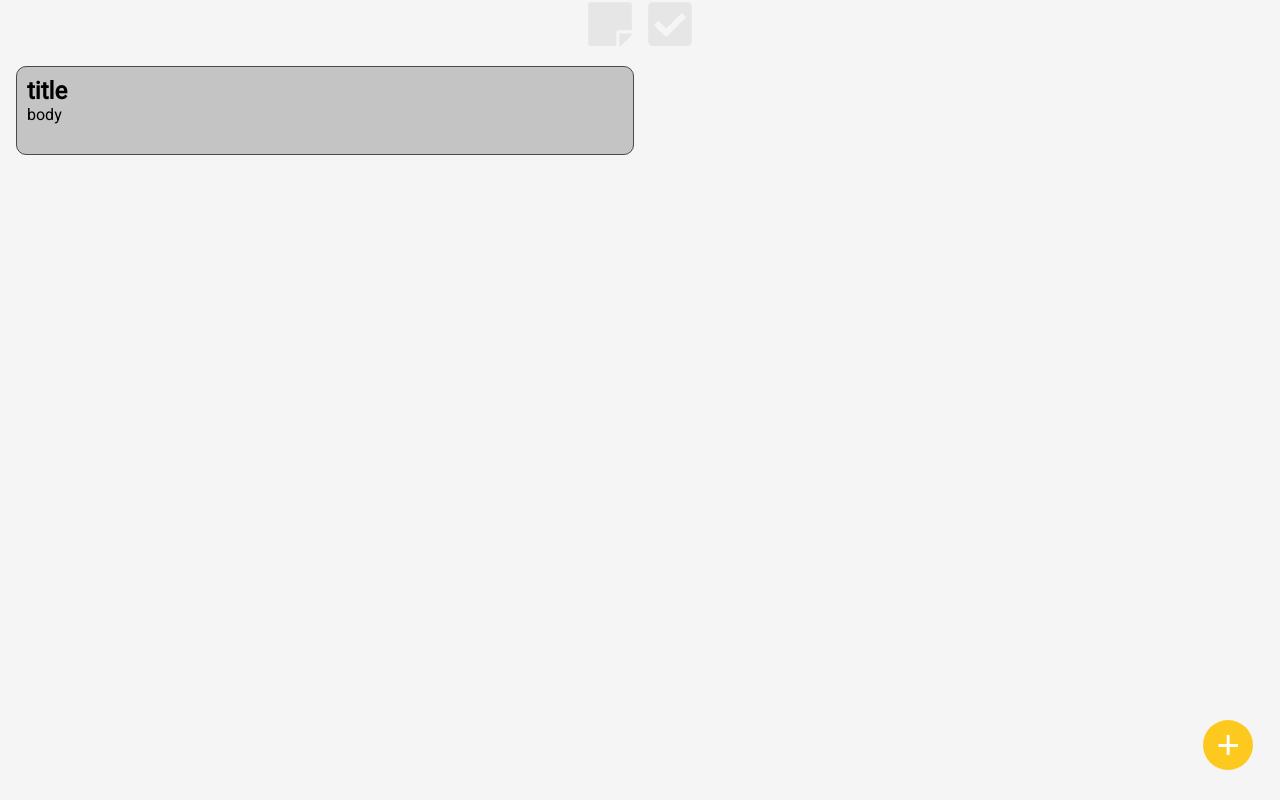
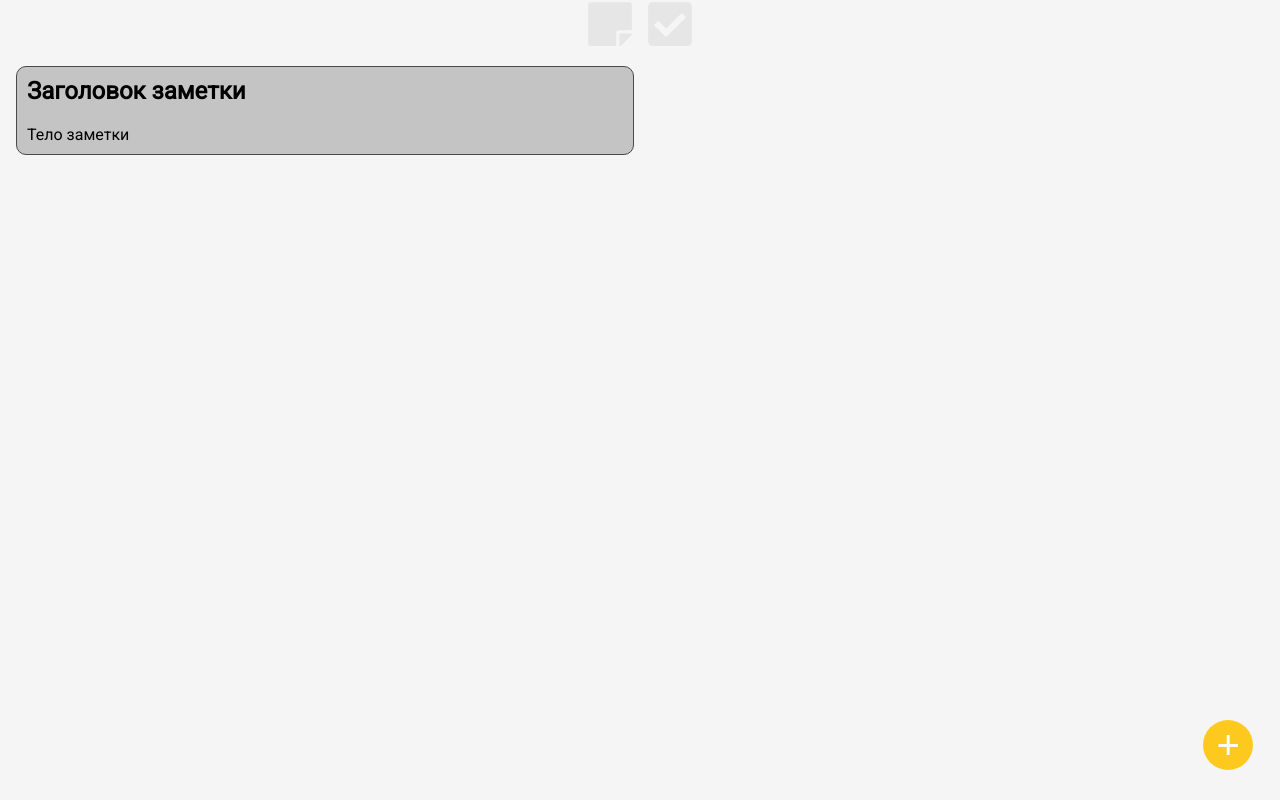
Before and after one commit to legendaryneobatman/notes, a Vue app: page / in a window 1280 px wide. Built offline with nearby package versions, Linux system fonts and the light colour scheme; a web font is replaced by a local one.

Commit message:
Modified store/note.js and components:NoteItem,NoteView, Note.Form for two-side binding Реализовано двухсторонее связывание для заметки

```diff
--- a/src/App.vue
+++ b/src/App.vue
@@ -1,5 +1,5 @@
 <template>
-  <div class="app">
+  <div class="app" id="app" ref="app">
     <app-header/>
     <note-list/>
     <note-button/>
--- a/src/components/NoteForm.vue
+++ b/src/components/NoteForm.vue
@@ -1,40 +1,75 @@
 <template>
   <div
-      class="note-item"
+      class="note-form"
   >
-    <div class="note__form">
-      <div
-          class="note__header"
-      >
-        <my-input
-
-            type="text"
-            placeholder="Заголовок"
-        />
-        <div class="note-icons">
-          <fa
-              class="note-icons__item"
-
-              icon="check"
-          />
-        </div>
-      </div>
-      <my-input
-
-      ></my-input>
-    </div>
+    <my-input
+        class="note-form__title"
+        type="text"
+        placeholder="Заголовок  заметки"
+        :value="this.noteForm.title"
+        @input="updateNoteFormTitle"
+    />
+    <my-input
+        class="note-form__body"
+        type="text"
+        placeholder="Тело заметки"
+        :value="this.noteForm.body"
+        @input="updateNoteFormBody"
+    />
   </div>
 </template>
 
 <script>
 import MyInput from "./UI/MyInput";
+
 export default {
   name: "note-form",
   components: {MyInput},
+  props: {
+    note: {
+      type: Object
+    }
+  },
+  data() {
+    return {
+      myInputValue:'',
+      noteForm:{title:'',body:'',}
+    }
+  },
+  methods: {
+    updateNoteFormTitle(event){
+      this.$store.dispatch('note/updateNoteFormTitle', {event:event, note:this.note})
+    },
+    updateNoteFormBody(event){
+      this.$store.dispatch('note/updateNoteFormBody', {event:event, note:this.note})
+    },
+  },
+  computed : {
+
+
+
+  }
 }
 
 </script>
 
-<style scoped>
+<style lang="scss" scoped>
+.note-form {
+  display: flex;
+  flex-direction: column;
+  background-color: #c4c4c4;
+  border: 1px solid #4a4a4a;
+  border-radius: 10px;
+  font-family: $font-main;
+  padding: 10px;
 
+  &__title {
+    cursor: text;
+  }
+
+  &__body {
+    cursor: text;
+    min-height: 100px;
+  }
+}
 </style>
--- a/src/components/NoteItem.vue
+++ b/src/components/NoteItem.vue
@@ -4,11 +4,17 @@
   >
     <note-view
         class="note-item"
-        v-show="!this.$store.state.note.noteStatus"
+        v-show="!note.noteStatus"
+        :note="note"
+        @mousedown="setHoldTime"
+        @mouseup="clearTimer"
+
     />
     <note-form
         class="note-item"
-        v-show="this.$store.state.note.noteStatus"
+        v-show="note.noteStatus"
+        :note="note"
+
     />
   </div>
 
@@ -22,32 +28,74 @@ import NoteForm from "./NoteForm";
 
 export default {
   components: {NoteForm, NoteView,},
+  props: {
+    note: {
+      type: Object
+    }
+  },
   data() {
     return {
-      noteEdit: {
-        id: null,
-        title: '',
-        body: '',
-      },
-      isDark: false,
+      holdStart: 0,
+      holdTime: 0,
+      timerId:null,
     }
   },
   methods: {
+    setHoldTime() {
+      this.holdStart = Date.now()
+      this.timerId = setInterval(this.computeHoldTime);
 
+    },
+    clearTimer() {
+      clearInterval(this.timerId)
+    },
+    computeHoldTime() {
+      this.holdTime = Date.now() - this.holdStart;
+      this.setForm()
+    },
+    setForm() {
+      if (this.holdTime >= 750 && this.note.noteStatus === false) {
+        this.$store.dispatch('note/changeNoteStatus', this.note)
+        clearInterval(this.timerId)
+      }
+    },
+    setView() {
+      document.addEventListener('click',e => {
+        let target = e.target
+        let block = this.$el
+        if (!block.contains(target) && this.note.noteStatus === true) {
+          this.$store.dispatch('note/changeNoteStatus', this.note)
+        }
+      })
+    },
+    updateNote(){
+      this.$store.dispatch('note/updateNote', this.note)
+    },
+  },
+  mounted() {
+    this.setView()
+  },
+  updated() {
+    this.updateNote()
   }
 }
 </script>
 
 <style lang="scss" scoped>
 .note {
-  margin: 0;
   display: grid;
   grid-template-rows: 1fr auto;
   break-inside: avoid;
+
+  min-height: 100px;
+
+  margin: 0;
   padding-bottom: 0.7em;
-
-  height: 100px;
-
+  &-item {
+    display: grid;
+    grid-template-rows: 1fr auto;
+    break-inside: avoid;
+  }
 }
 
 </style>
--- a/src/components/NoteView.vue
+++ b/src/components/NoteView.vue
@@ -1,7 +1,10 @@
 <template>
-  <div class="note-view">
-    <h2 class="note-view__title">title{{  }}</h2>
-    <p class="note-view__body">body{{ }}</p>
+  <div
+      class="note-view"
+      @click="showNoteEdit"
+  >
+    <h2 class="note-view__title">{{ note.title }}</h2>
+    <p class="note-view__body">{{ note.body }}</p>
   </div>
 </template>
 
@@ -9,7 +12,11 @@
 
 export default {
   name: "note-view",
-  components: {},
+  props:{
+    note:{
+      type:Object,
+    }
+  },
   methods: {
     deleteNote() {
       this.$store.dispatch('note/deleteNote',)
@@ -24,12 +31,14 @@ export default {
         this.onSubmit();
       }
     },
+    showNoteEdit() {
+      /* eslint-disable no-console */
+
+      /* eslint-disable no-console */
+    },
+
 
   },
-  mounted() {
-
-  }
-
 }
 </script>
 
--- a/src/store/localStorage.js
+++ b/src/store/localStorage.js
@@ -3,7 +3,7 @@ export const localNotes = {
     state: () => ({
         notes: [
             { id: 1, text: '...', done: true },
-            { id: 2, text: '...', done: false }
+            { id: 2, text: '...', done: false },
         ]
     }),
     mutations: {
--- a/src/store/note.js
+++ b/src/store/note.js
@@ -1,26 +1,35 @@
 export const note = {
   namespaced: true,
   state: () => ({
-    notes: JSON.parse(window.localStorage.getItem('notes')) || [{id:Date.now(), title:'', body:'',}],
-    noteStatus: false,
+    notes: JSON.parse(window.localStorage.getItem('notes')) || [
+        {id:Date.now(), title:'Заголовок заметки', body:'Тело заметки', noteStatus:false}
+    ],
+    noteEdit:{id:Date.now(), title:'noteEdit.title', body:'noteEdit.title', noteStatus:false},
   }),
   getters: {
-    NOTES: state => {
-      return state.notes
-    }
+
   },
   mutations: {
     ADD_NOTE(state, note) {
       state.notes.push(note);
-      /* eslint-disable no-console */
-      console.log(state.notes, note)
-      /* eslint-disable no-console */
       window.localStorage.setItem('notes', JSON.stringify(state.notes))
     },
     UPDATE_NOTE(state, note) {
       const index = state.notes.findIndex(item => item.id === note.id);
       state.notes[index] = note;
       window.localStorage.setItem("notes", JSON.stringify(state.notes));
+    },
+    UPDATE_NOTE_FORM_TITLE(state, payload){
+      const index = state.notes.findIndex(item => item.id === payload.note.id)
+      /* eslint-disable no-console */
+      state.notes[index].title=event.target.value
+      //console.log(state.notes[index].title, event.target.value)
+    },
+    UPDATE_NOTE_FORM_BODY(state, payload){
+      const index = state.notes.findIndex(item => item.id === payload.note.id)
+      /* eslint-disable no-console */
+      state.notes[index].body=event.target.value
+      //console.log(state.notes[index].title, event.target.value)
     },
     DELETE_NOTE(state, note) {
       const index = state.notes.findIndex(item => item/*.id*/ === note/*.id*/);
@@ -29,26 +38,31 @@ export const note = {
       console.log('sss')
       /* eslint-disable no-console */
     },
-    CHANGE__NOTE_STATUS(state) {
-      state.noteStatus = !state.noteStatus
+    CHANGE__NOTE_STATUS(state, note) {
+      const index = state.notes.findIndex(item => item.id === note.id);
+      state.notes[index].noteStatus = !state.notes[index].noteStatus
     }
   },
   actions: {
     addNote({ commit }) {
       commit("ADD_NOTE", {
-        id: Date.now(),
-        title: "",
-        body: "",
+        id:Date.now(), title:'Заголовок заметки', body:'Тело заметки', noteStatus:false
       });
     },
     updateNote({ commit, }, note) {
       commit("UPDATE_NOTE", note);
     },
+    updateNoteFormTitle({commit,}, payload) {
+      commit("UPDATE_NOTE_FORM_TITLE", payload);
+    },
+    updateNoteFormBody({commit,}, payload) {
+      commit("UPDATE_NOTE_FORM_BODY", payload);
+    },
     deleteNote({commit,}, note) {
       commit('DELETE_NOTE', note)
     },
-    changeNoteStatus({commit,}, noteStatus) {
-      commit('CHANGE__NOTE_STATUS', noteStatus)
+    changeNoteStatus({commit,}, note) {
+      commit('CHANGE__NOTE_STATUS', note)
     }
   }
 };
```
